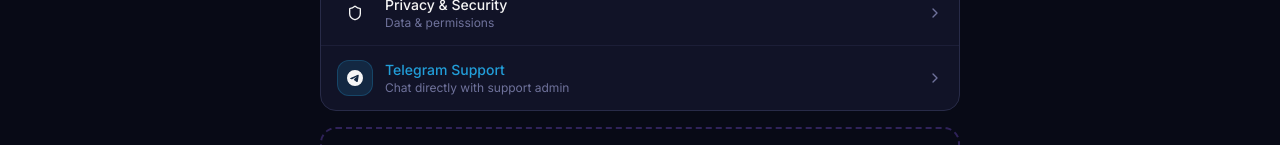
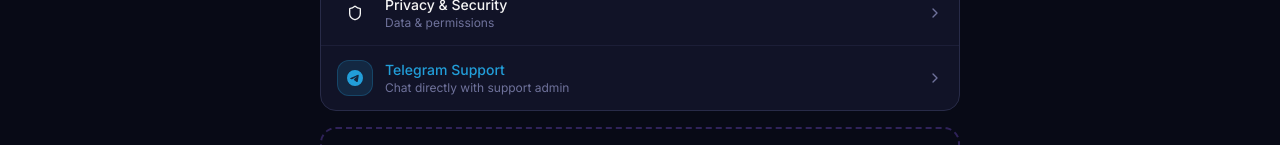
Before and after one commit to FONG168/finance-gm-bot, a Next.js app in the folder frontend/: page /profile in a window 1280 px wide. Shown: the part 352-497 px from the top of the page. Built offline with nearby package versions, Linux system fonts and the light colour scheme; no server answers.

Commit message:
Fix TelegramIcon style prop type

```diff
--- a/frontend/src/app/profile/page.tsx
+++ b/frontend/src/app/profile/page.tsx
@@ -1,6 +1,6 @@
 'use client';
 
-import { useState } from 'react';
+import React, { useState } from 'react';
 import { motion, AnimatePresence } from 'framer-motion';
 import { Settings, Shield, ChevronRight, LogOut, X, Send } from 'lucide-react';
 import { BottomNav } from '@/components/layout/BottomNav';
@@ -10,9 +10,9 @@ import { useTelegram } from '@/hooks/useTelegram';
 const SUPPORT_USERNAME = 'smart_money_management_admin';
 const SUPPORT_URL = `https://t.me/${SUPPORT_USERNAME}`;
 
-function TelegramIcon({ className }: { className?: string }) {
+function TelegramIcon({ className, style }: { className?: string; style?: React.CSSProperties }) {
   return (
-    <svg className={className} viewBox="0 0 24 24" fill="currentColor">
+    <svg className={className} style={style} viewBox="0 0 24 24" fill="currentColor">
       <path d="M11.944 0A12 12 0 0 0 0 12a12 12 0 0 0 12 12 12 12 0 0 0 12-12A12 12 0 0 0 12 0a12 12 0 0 0-.056 0zm4.962 7.224c.1-.002.321.023.465.14a.506.506 0 0 1 .171.325c.016.093.036.306.02.472-.18 1.898-.962 6.502-1.36 8.627-.168.9-.499 1.201-.82 1.23-.696.065-1.225-.46-1.9-.902-1.056-.693-1.653-1.124-2.678-1.8-1.185-.78-.417-1.21.258-1.91.177-.184 3.247-2.977 3.307-3.23.007-.032.014-.15-.056-.212s-.174-.041-.249-.024c-.106.024-1.793 1.14-5.061 3.345-.48.33-.913.49-1.302.48-.428-.008-1.252-.241-1.865-.44-.752-.245-1.349-.374-1.297-.789.027-.216.325-.437.893-.663 3.498-1.524 5.83-2.529 6.998-3.014 3.332-1.386 4.025-1.627 4.476-1.635z"/>
     </svg>
   );
```
